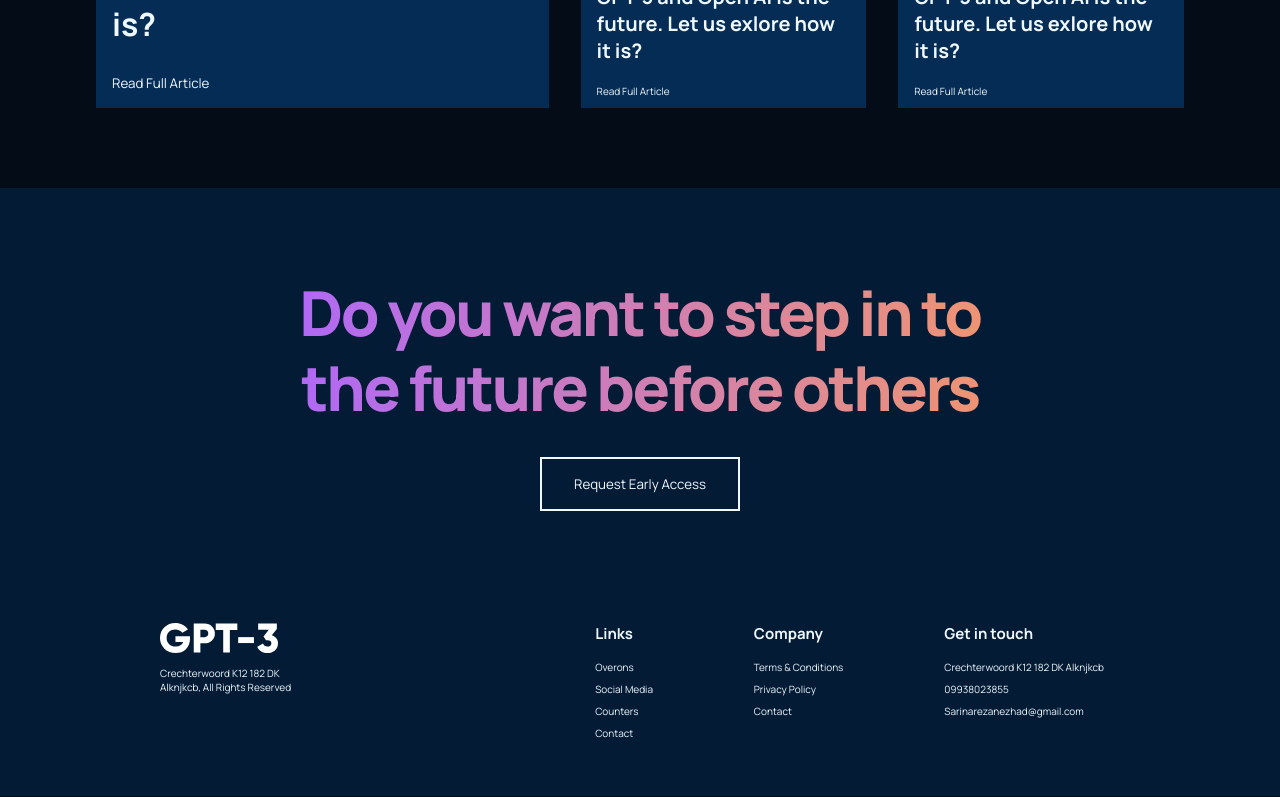
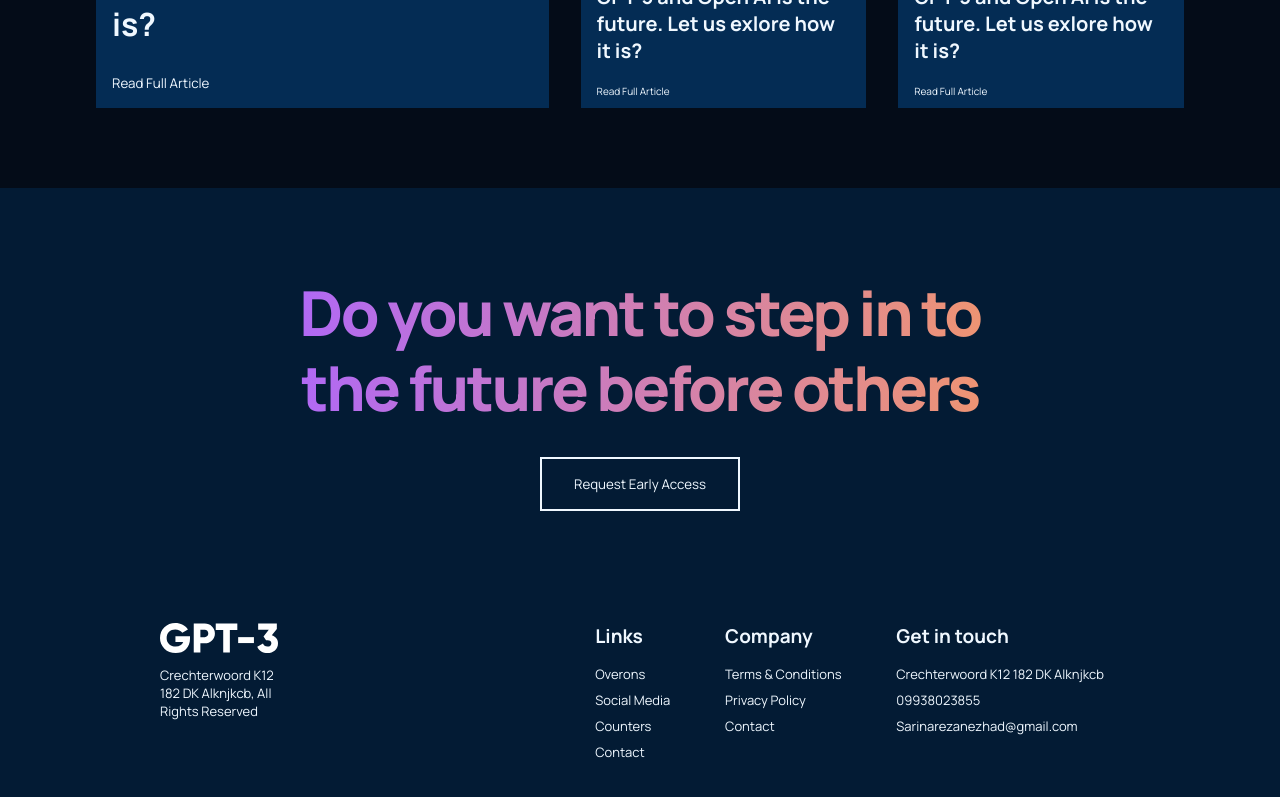
Before and after one commit to Sarina-R/AI-p, a React (Create React App) app: page / in a window 1280 px wide. Shown: the part 3559-4356 px from the top of the page. Built offline with nearby package versions, Linux system fonts and the light colour scheme.

Commit message:
fix size of h4

```diff
--- a/src/container/footer/footer.css
+++ b/src/container/footer/footer.css
@@ -48,7 +48,7 @@
 .right-f-a h4,
 .right-f-b h4,
 .right-f-c h4 {
-  font-size: 15px !important;
+  font-size: 19px !important;
   margin-bottom: 1rem !important;
 }
 .right-f-a,
@@ -60,7 +60,7 @@
 p {
   margin-bottom: 0.5rem;
   color: aliceblue;
-  font-size: x-small;
+  font-size: small;
 }
 @media screen and (max-width: 1050px) {
   .top-f h1 {
```
Also changed, not shown: 11 other files (tests, documents, lock files or other folders).
